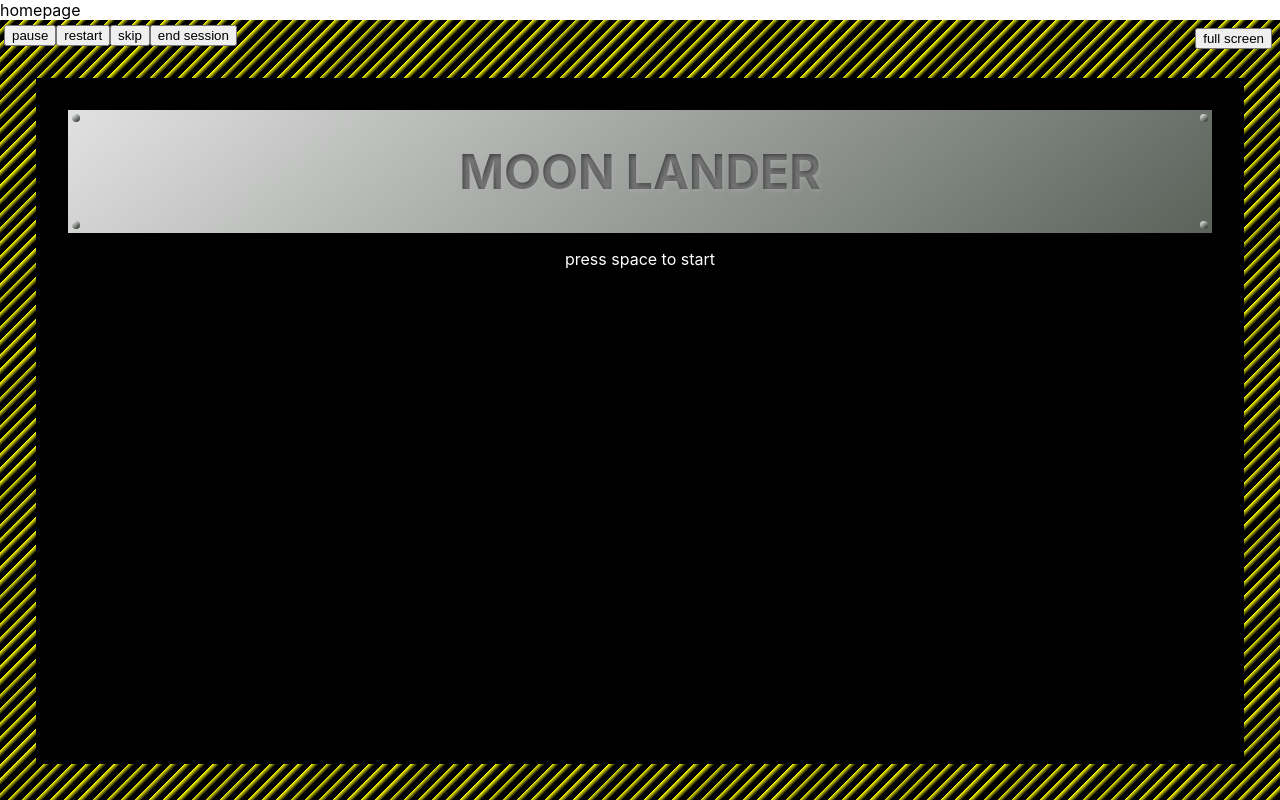
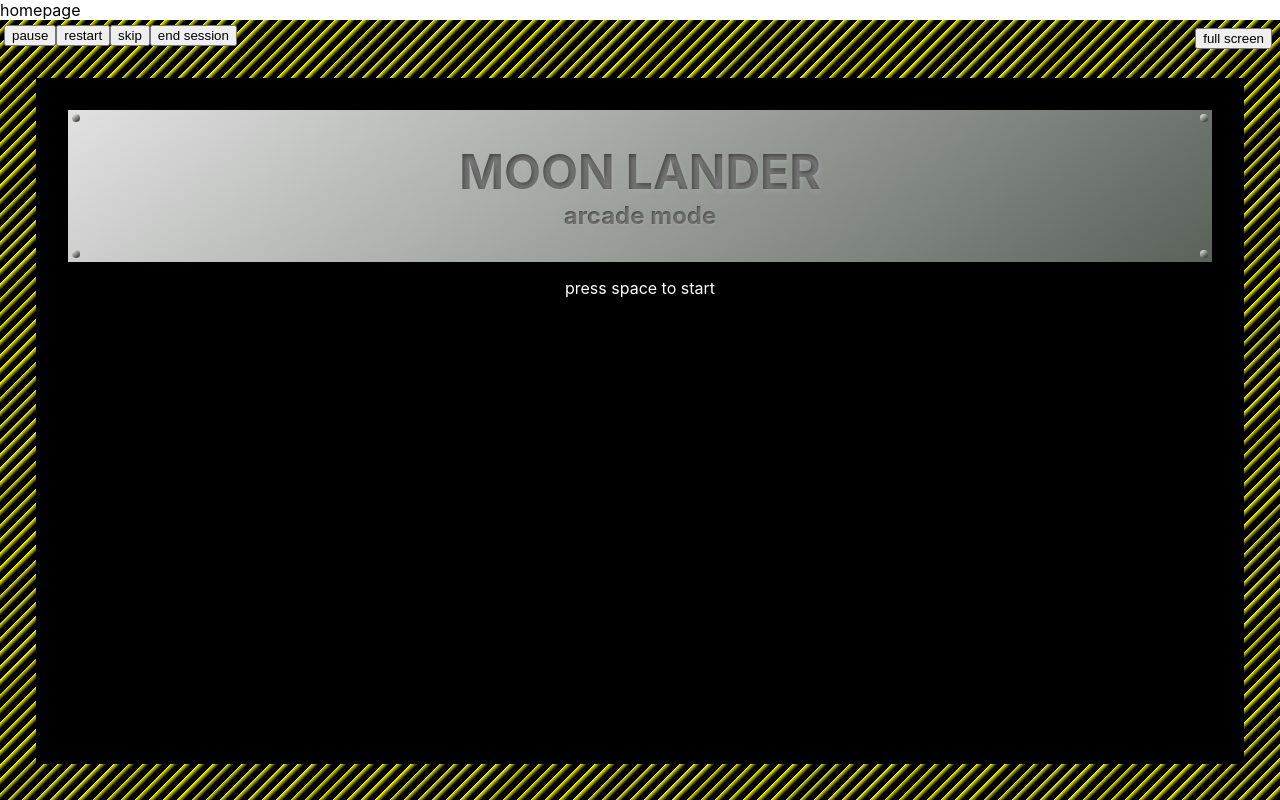
Before and after one commit to dblatcher/moon-lander, a Next.js app: page /game/normal in a window 1280 px wide. Built offline with nearby package versions, Linux system fonts and the light colour scheme; what physics-worlds would draw is missing.

Commit message:
dynamic routing for gameModes

```diff
--- a/components/GameContainer.module.scss
+++ b/components/GameContainer.module.scss
@@ -5,9 +5,4 @@
     @include fullHeight;
     background-image: repeating-linear-gradient(-45deg, black 10px,black 15px, yellow 20px);
     padding: .25rem;
-
-    h2 {
-        margin: 0;
-        background-color:yellow;
-    }
 }
--- a/components/GameContainer.tsx
+++ b/components/GameContainer.tsx
@@ -1,14 +1,15 @@
 import React from "react";
-import { World } from "physics-worlds";
-import styles from "./GameContainer.module.scss";
-import KeyReader from "./KeyReader";
-
-import { makeWorld, numberOfLevels } from "../modules/world-factory";
-import { WorldStatus } from "../modules/worldValues";
 import MoonLanderGame from "./MoonLanderGame";
 import MoonLanderTitleScreen from "./MoonLanderTitleScreen";
+import HighScoreEntry from "./HighScoreEntry";
+import KeyReader from "./KeyReader";
+import styles from "./GameContainer.module.scss";
+
+import { World } from "physics-worlds";
+
+import { WorldStatus } from "../modules/worldValues";
 import { ScoreData } from "../modules/data-access/ScoreData";
-import HighScoreEntry from "./HighScoreEntry";
+import { GameMode } from "../modules/configuration";
 
 const SPEED = 50;
 
@@ -42,9 +43,9 @@ export type { GameContainerState }
 
 export default class GameContainer extends React.Component {
     props!: {
-        title?: string
         scoreData?: ScoreData
         isDataBase: boolean
+        gameMode: GameMode
     };
     state!: GameContainerState;
     canvasRef: React.RefObject<HTMLCanvasElement>;
@@ -122,6 +123,7 @@ export default class GameContainer extends React.Component {
     }
 
     startLevel(levelNumber?: number): Promise<GameContainerState> {
+        const { numberOfLevels, makeWorld } = this.props.gameMode;
         if (typeof levelNumber === "undefined") { levelNumber = this.state.level }
         levelNumber = levelNumber > numberOfLevels ? 1 : levelNumber;
 
@@ -195,14 +197,14 @@ export default class GameContainer extends React.Component {
     }
 
     render() {
-        const { title, scoreData, isDataBase } = this.props;
+        const { scoreData, isDataBase } = this.props;
+        const { numberOfLevels, title } = this.props.gameMode;
         const { controls, playerHasLanded, playerHasDied, score, lives, mode, level } = this.state;
         const { world } = this;
 
         return (
             <main className={styles.component} key={world?.name || "no_world"}>
 
-                {title && <h2>{title}</h2>}
                 <div>
                     <button onClick={this.togglePaused}>pause</button>
                     <button onClick={() => { this.startLevel() }}>restart</button>
@@ -212,7 +214,7 @@ export default class GameContainer extends React.Component {
 
 
                 {(mode === "TITLE") &&
-                    <MoonLanderTitleScreen scoreData={scoreData} isDataBase={isDataBase} />
+                    <MoonLanderTitleScreen scoreData={scoreData} isDataBase={isDataBase} title={title} />
                 }
 
                 {(!!world && (mode === "PLAY" || mode === "HIGHSCORE")) &&
--- a/components/MoonLanderTitleScreen.module.scss
+++ b/components/MoonLanderTitleScreen.module.scss
@@ -14,11 +14,17 @@
         @include metal;
         position: relative;
         padding: 2rem;
-        font-size: 3rem;
 
         h1 {
             @include engraved(regular);
             margin: 0;
+            font-size: 3rem;
+        }
+
+        h2 {
+            @include engraved(regular);
+            margin: 0;
+            font-size: 1.5rem;
         }
     }
 
--- a/components/MoonLanderTitleScreen.tsx
+++ b/components/MoonLanderTitleScreen.tsx
@@ -6,13 +6,15 @@ import styles from "./MoonLanderTitleScreen.module.scss";
 export default function MoonLanderTitleScreen(props: {
     scoreData?: ScoreData
     isDataBase: boolean
+    title?: string
 }) {
 
-    const { scoreData, isDataBase } = props;
+    const { scoreData, isDataBase, title } = props;
 
     return <article className={styles.article}>
         <header>
             <h1>MOON LANDER</h1>
+            {title && <h2>{title}</h2> }
             <span className={styles["bottom-rivets"]}></span>
         </header>
         <div className="message">
--- /dev/null
+++ b/modules/GameMode.ts
@@ -0,0 +1,27 @@
+import { World } from "physics-worlds";
+import { makeTutorialWorld, makeWorld, numberOfLevels, numberOfTutorialLevels } from "./world-factory";
+
+interface GameMode {
+    title: string
+    key: string
+    numberOfLevels: number
+    makeWorld: { (level?: number): World }
+}
+
+const gameModes: { [index: string]: GameMode } = {
+    'normal': {
+        title: "arcade mode",
+        key: "normal",
+        numberOfLevels:numberOfLevels,
+        makeWorld: makeWorld,
+    },
+    'tutorial': {
+        title: "tutorial",
+        key: "tutorial",
+        numberOfLevels:numberOfTutorialLevels,
+        makeWorld: makeTutorialWorld,
+    },
+}
+
+export type { GameMode }
+export { gameModes }
--- a/modules/world-factory/index.ts
+++ b/modules/world-factory/index.ts
@@ -26,6 +26,25 @@ function makeWorld(levelNumber = 1) {
     return world
 }
 
+const tutorialLevelFunctions = [
+    makeCityLevel,
+]
+
+const numberOfTutorialLevels = tutorialLevelFunctions.length
+
+function makeTutorialWorld(levelNumber = 1) {
+    if (levelNumber > numberOfTutorialLevels || levelNumber < 1) {
+        levelNumber = 1;
+    }
+    const world = tutorialLevelFunctions[levelNumber - 1]();
+    world.name = "WORLD_" + Date.now().toString();
+    console.log("created:", world.name)
+    return world
+}
+
+// to do - define these within the gameModes
+
 export {
-    makeWorld, numberOfLevels
+    makeWorld, numberOfLevels,
+    makeTutorialWorld, numberOfTutorialLevels
 }
--- /dev/null
+++ b/pages/game/[mode].tsx
@@ -0,0 +1,90 @@
+import type { NextPage } from 'next'
+import useSWR from 'swr';
+
+import { ScoreData } from "../../modules/data-access/ScoreData";
+import { ConfigurationProp, getStaticConfiguration, PropsWithChildrenAndConfig } from '../../modules/configuration'
+import { gameModes } from '../../modules/GameMode'
+
+import Head from 'next/head'
+import Link from 'next/link'
+import FullScreenWrapper from '../../components/FullScreenWrapper'
+import GameContainer from '../../components/GameContainer'
+import styles from '../../styles/Page.module.scss'
+
+const fetcher = async (url: string): Promise<ScoreData> => {
+    const res = await fetch(url)
+    const data: ScoreData = await res.json()
+
+    if (res.status !== 200) {
+        throw new Error(data.message)
+    }
+    return data
+}
+
+const dummyFetcher = async (url: string): Promise<ScoreData> => {
+    return {
+        message: "",
+        scores: []
+    }
+}
+
+const makeFetcher = (config: ConfigurationProp) => {
+    if (config.dataBaseType === 'LOCAL') {
+        return fetcher;
+    }
+    return dummyFetcher;
+}
+
+interface GamePageProps extends PropsWithChildrenAndConfig {
+    gameModeKey?: string
+}
+
+const GamePage: NextPage = (props: GamePageProps) => {
+
+    const { config = { dataBaseType: 'NONE' }, gameModeKey = "normal" } = props;
+    const { data, error } = useSWR('/api/scores', makeFetcher(config))
+
+    const gameMode = gameModes[gameModeKey]
+
+    return (
+        <div className={styles["full-height-page"]}>
+
+            <Head>
+                <title>{gameMode.title}</title>
+            </Head>
+
+            <main className={styles["full-height-container"]}>
+
+                <Link href="/" passHref={true}>homepage</Link>
+
+                <FullScreenWrapper>
+                    <GameContainer
+                        scoreData={data}
+                        isDataBase={config.dataBaseType !== 'NONE'}
+                        gameMode={gameMode}
+                    />
+                </FullScreenWrapper>
+            </main>
+        </div>
+    )
+
+}
+
+export const getStaticProps = async (context: { params: { mode: string } }): Promise<{ props: GamePageProps }> => {
+    return {
+        props: {
+            config: getStaticConfiguration(),
+            gameModeKey: context.params.mode,
+        },
+    }
+}
+
+
+export async function getStaticPaths() {
+    return {
+        paths: Object.keys(gameModes).map(key => `/game/${key}`),
+        fallback: false
+    }
+}
+
+export default GamePage
--- a/pages/game/normal.tsx
+++ /dev/null
@@ -1,70 +0,0 @@
-import type { NextPage } from 'next'
-import Head from 'next/head'
-import Link from 'next/link'
-import FullScreenWrapper from '../../components/FullScreenWrapper'
-import GameContainer from '../../components/GameContainer'
-
-import useSWR from 'swr';
-
-import styles from '../../styles/Page.module.scss'
-
-import { ScoreData } from "../../modules/data-access/ScoreData";
-import { ConfigurationProp, getStaticConfiguration, PropsWithChildrenAndConfig } from '../../modules/configuration'
-
-const fetcher = async (url: string): Promise<ScoreData> => {
-    const res = await fetch(url)
-    const data: ScoreData = await res.json()
-
-    if (res.status !== 200) {
-        throw new Error(data.message)
-    }
-    return data
-}
-
-const dummyFetcher = async (url: string): Promise<ScoreData> => {
-    return {
-        message: "",
-        scores: []
-    }
-}
-
-const makeFetcher = (config: ConfigurationProp) => {
-    if (config.dataBaseType === 'LOCAL') {
-        return fetcher;
-    }
-    return dummyFetcher;
-}
-
-export async function getStaticProps(context: any): Promise<{ props: PropsWithChildrenAndConfig }> {
-    return {
-        props: { config: getStaticConfiguration() },
-    }
-}
-
-const NormalGame: NextPage = (props: PropsWithChildrenAndConfig) => {
-
-    const { config = { dataBaseType: 'NONE' } } = props;
-
-    const { data, error } = useSWR('/api/scores', makeFetcher(config))
-
-    return (
-        <div className={styles["full-height-page"]}>
-
-            <Head>
-                <title>Normal game page</title>
-            </Head>
-
-            <main className={styles["full-height-container"]}>
-
-                <Link href="/" passHref={true}>homepage</Link>
-
-                <FullScreenWrapper>
-                    <GameContainer scoreData={data} isDataBase={config.dataBaseType !== 'NONE'}/>
-                </FullScreenWrapper>
-            </main>
-        </div>
-    )
-
-}
-
-export default NormalGame
```
Also changed, not shown: modules/configuration/index.ts (+7 -3 lines), pages/index.tsx (+9 -6 lines).
